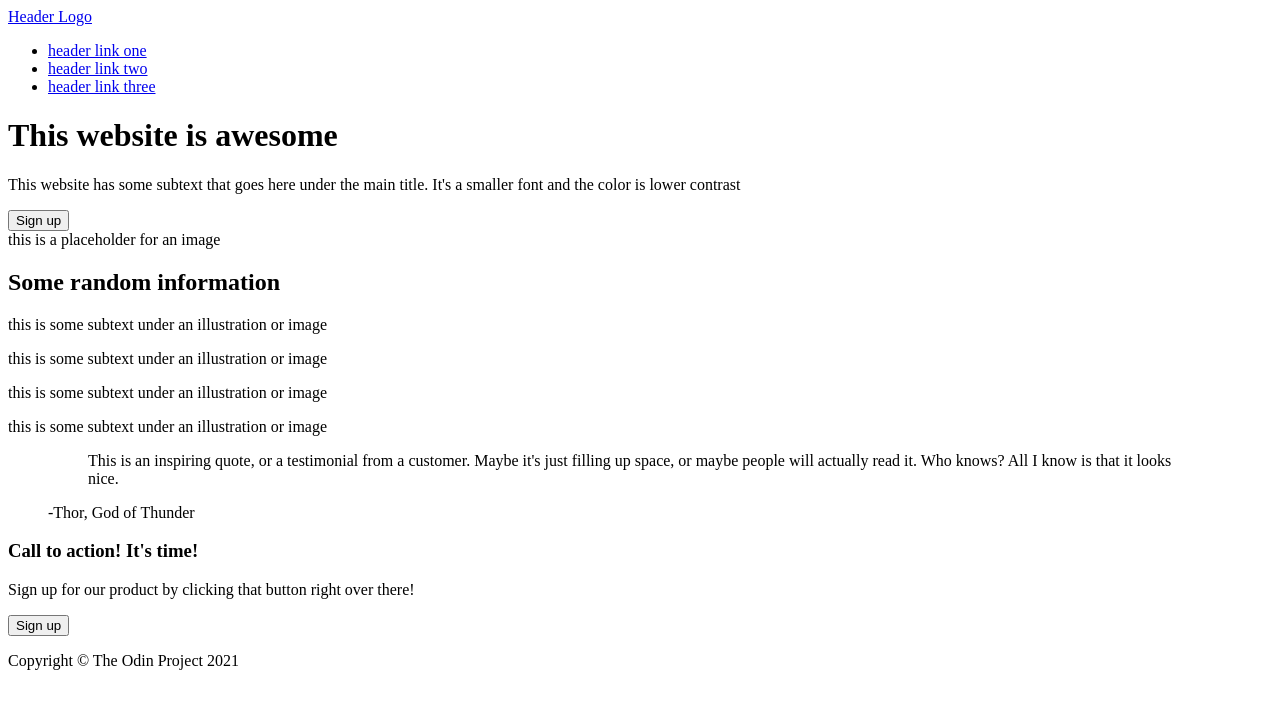
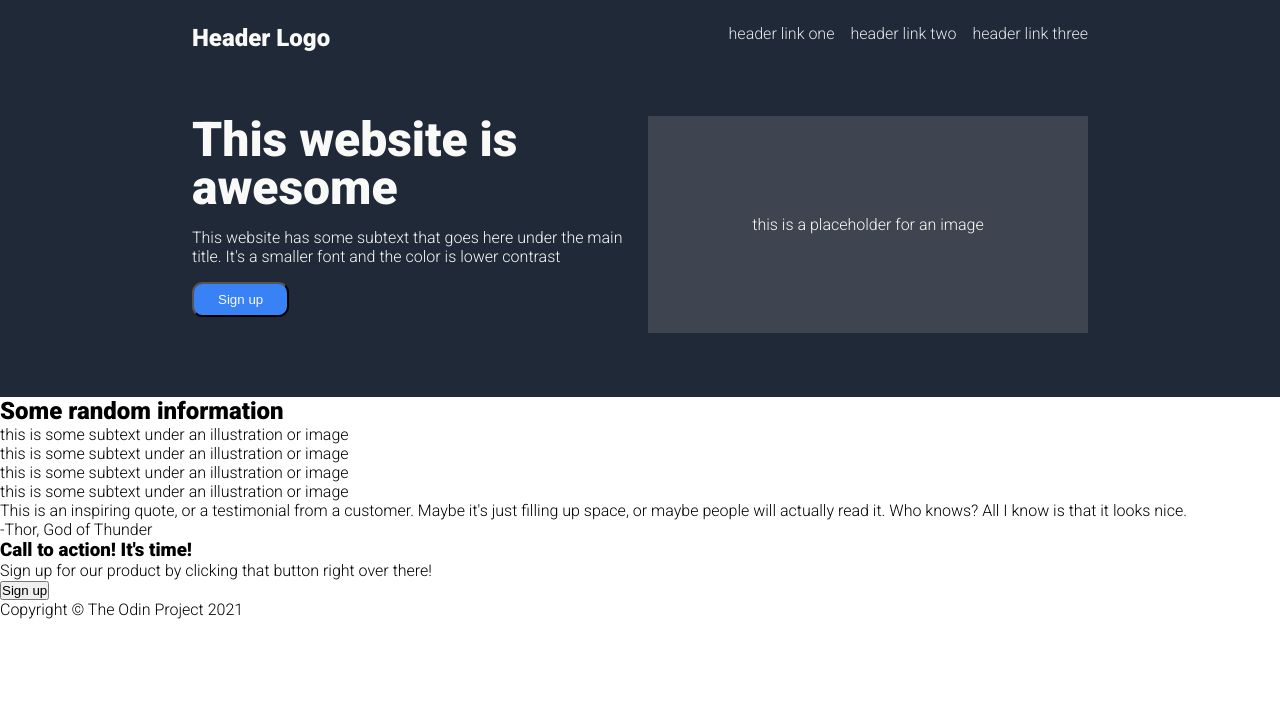
Before and after one commit to gordokay/landing-page, a plain HTML site: page index.html in a window 1280 px wide. Drawn offline with Linux system fonts and the light colour scheme.

Commit message:
Add header styling

```diff
--- a/index.html
+++ b/index.html
@@ -4,6 +4,10 @@
   <meta charset="UTF-8">
   <meta http-equiv="X-UA-Compatible" content="IE=edge">
   <meta name="viewport" content="width=device-width, initial-scale=1.0">
+  <link rel="preconnect" href="https://fonts.googleapis.com">
+  <link rel="preconnect" href="https://fonts.gstatic.com" crossorigin>
+  <link href="https://fonts.googleapis.com/css2?family=Roboto:ital,wght@0,300;0,900;1,300&display=swap" rel="stylesheet">
+  <link rel="stylesheet" href="style.css">
   <title>Document</title>
 </head>
 <body>
--- a/style.css
+++ b/style.css
@@ -0,0 +1,79 @@
+* {
+  margin: 0;
+  padding: 0;
+}
+
+body {
+  display: flex;
+  flex-direction: column;
+  font-family: Roboto, sans-serif;
+}
+
+header {
+  padding: 24px 0 64px 0;
+  display: flex;
+  flex-direction: column;
+  align-items: center;
+  background-color: #1f2937;
+  color: #f9faf8;
+  gap: 64px;
+}
+
+header > * {
+  width: 70%;
+}
+
+nav {
+  display: flex;
+  justify-content: space-between;
+}
+
+ul {
+  display: flex;
+  list-style-type: none;
+  gap: 16px;
+}
+
+a {
+  text-decoration: none;
+  color: #e5e7eb
+}
+
+.header-content {
+  display: flex;
+  gap: 16px;
+}
+
+.header-content > * {
+  flex: 1;
+}
+
+.header-text > * {
+  margin-bottom: 16px;
+}
+
+h1 {
+  font-size: 48px;
+  font-weight: 900;
+  line-height: 1em;
+}
+
+.placeholder {
+  background-color: #3f4550;
+  display: flex;
+  justify-content: center;
+  align-items: center;
+}
+
+.logo {
+  font-size: 24px;
+  font-weight: 900;
+  color: #f9faf8
+}
+
+header button {
+  background-color: #3882f6;
+  padding: 8px 24px;
+  color: #f9faf8;
+  border-radius: 0.8em;
+}
```
